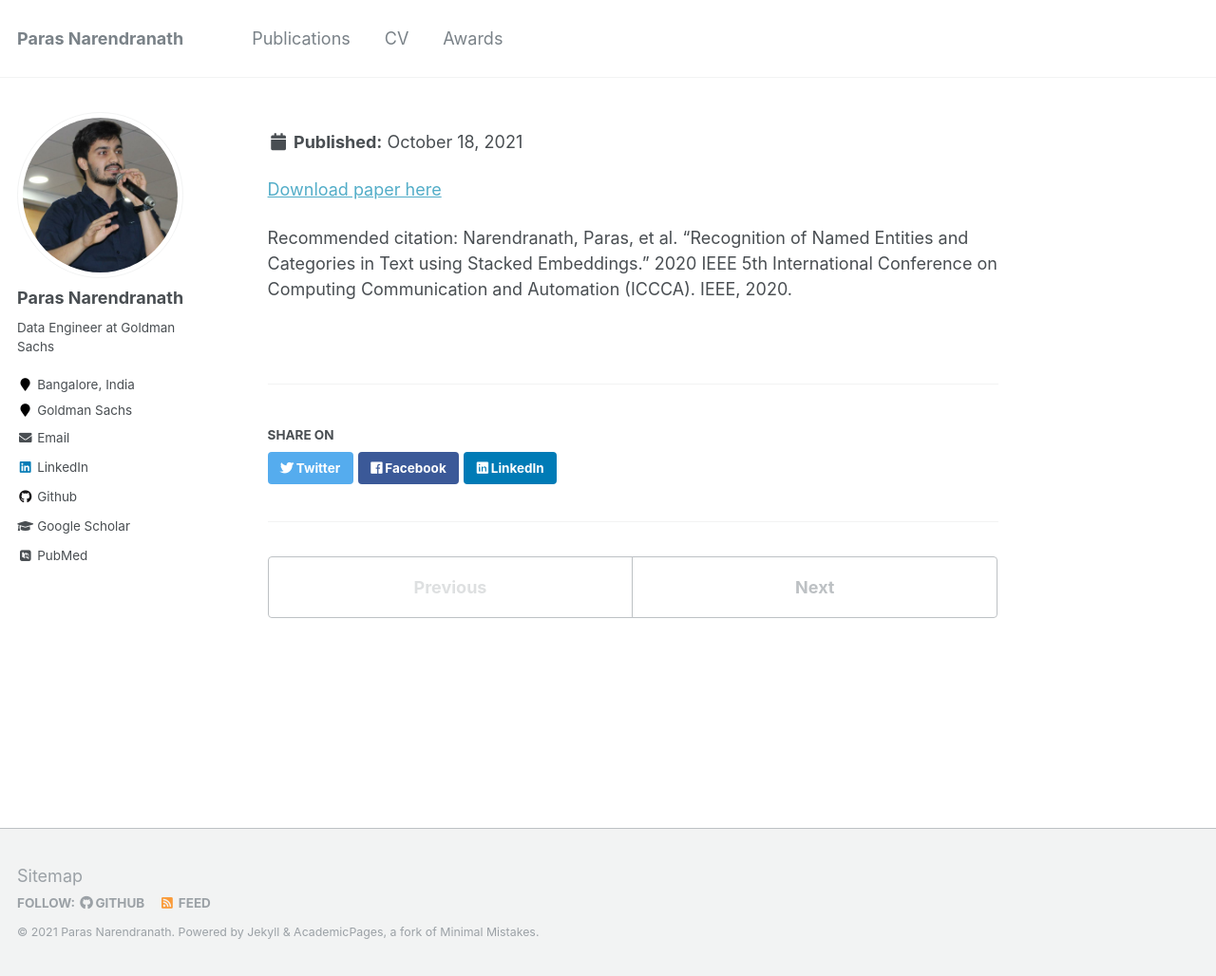
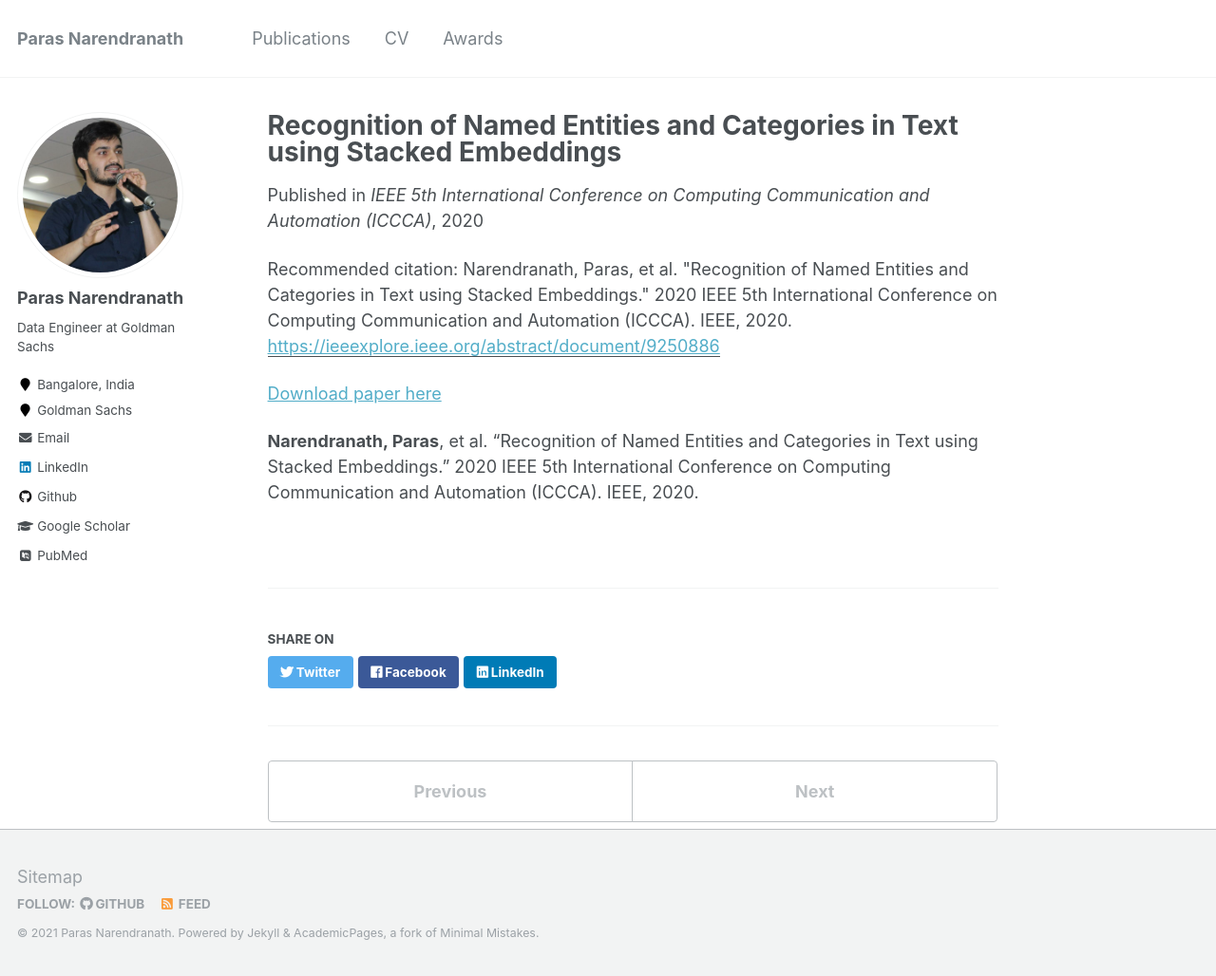
Before and after one commit to parasnaren/github-io-page, a Jekyll site: the page built from _publications/2009-10-01-paper-title-number-1.md, in a window 1280 px wide and 1028 px high. Shown: the whole window at 95% size. Built offline with Jekyll 4.4.1, drawn with Linux system fonts in a browser that asks for light colours; some web fonts are replaced.

Commit message:
Update pubs

```diff
--- a/_publications/2009-10-01-paper-title-number-1.md
+++ b/_publications/2009-10-01-paper-title-number-1.md
@@ -2,7 +2,7 @@
 title: "Recognition of Named Entities and Categories in Text using Stacked Embeddings"
 collection: publications
 permalink: /publication/2010-10-01-paper-title-number-2
-excerpt: '
+excerpt: ''
 date: 2020-10-11
 venue: 'IEEE 5th International Conference on Computing Communication and Automation (ICCCA)'
 paperurl: 'https://ieeexplore.ieee.org/abstract/document/9250886'
--- a/_publications/2015-10-01-paper-title-number-3.md
+++ b/_publications/2015-10-01-paper-title-number-3.md
@@ -4,11 +4,11 @@ collection: publications
 permalink: /publication/2009-10-01-paper-title-number-1
 excerpt: ''
 date: 2020-06-14
-venue: 'Journal 1'
+venue: 'International Journal of Advanced Science and Technology'
 paperurl: 'http://sersc.org/journals/index.php/IJAST/article/view/20178'
 citation: 'Paras Narendranath, Anurag Pachauri, Roopa R. (2020). Hybrid Approach to Binary News Classification. International Journal of Advanced Science and Technology, 29(4s), 2367 - 2377'
 ---
 
 [Download paper here](http://sersc.org/journals/index.php/IJAST/article/view/20178/10263)
 
-Recommended citation: Paras Narendranath, Anurag Pachauri, Roopa R. (2020). Hybrid Approach to Binary News Classification. International Journal of Advanced Science and Technology, 29(4s), 2367 - 2377
+<b>Paras Narendranath</b>, Anurag Pachauri, Roopa R. (2020). Hybrid Approach to Binary News Classification. International Journal of Advanced Science and Technology, 29(4s), 2367 - 2377
```
Also changed, not shown: other parts of _publications/2009-10-01-paper-title-number-1.md (+1 -1 lines), _publications/2010-10-01-paper-title-number-2.md (+1 -1 lines).
